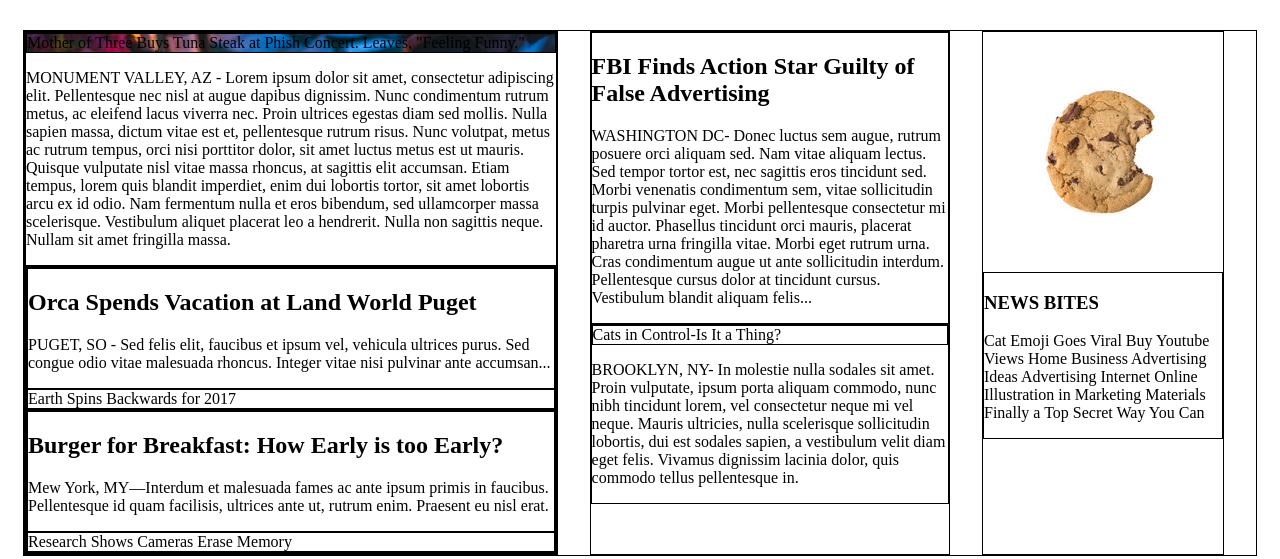
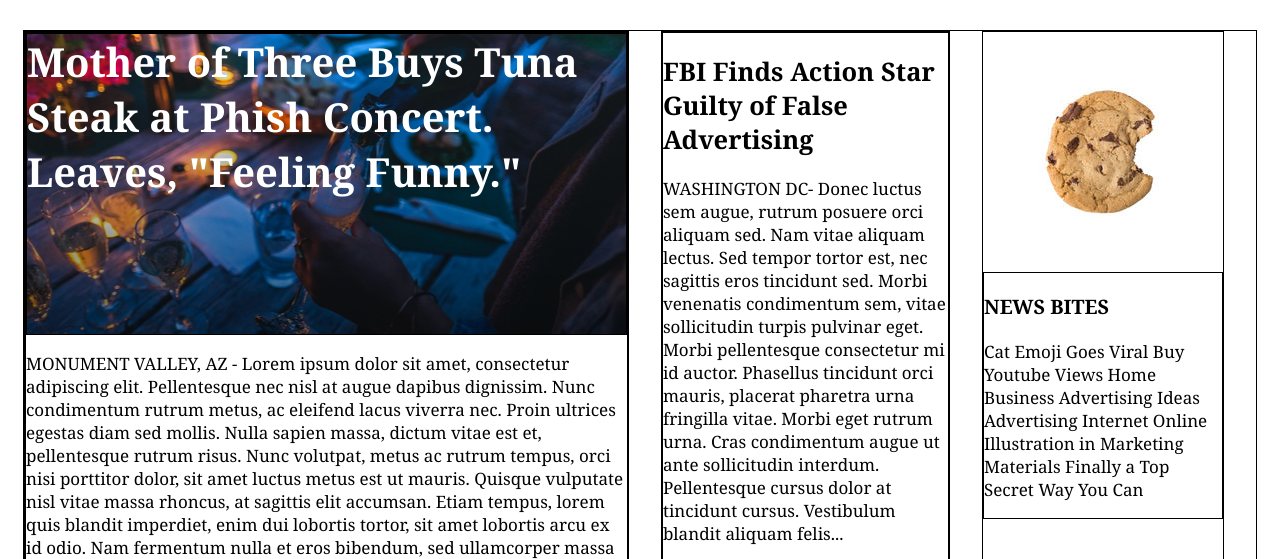
Before and after one commit to angable/my_times, a plain HTML site: page index.html in a window 1280 px wide. Shown: the part 94-653 px from the top of the page. Drawn offline with Linux system fonts and the light colour scheme.

Commit message:
Added images to content layout.

```diff
--- a/index.html
+++ b/index.html
@@ -5,6 +5,7 @@
     <title>My Times</title>
     <link href="resources/css/style.css" type="text/css" rel="stylesheet">
 </head>
+
 <body>
 
     <!-- Header Section -->
@@ -38,7 +39,7 @@
                         <h2>Orca Spends Vacation at Land World Puget</h2>
                         <p>PUGET, SO - Sed felis elit, faucibus et ipsum vel, vehicula ultrices purus. Sed congue odio vitae malesuada rhoncus. Integer vitae nisi pulvinar ante accumsan...</p>
                     </div>
-            <div class="img-content">
+                    <div class="img-content earth-backwards">
                         Earth Spins Backwards for 2017
                     </div>
                 </div>
@@ -47,7 +48,7 @@
                         <h2>Burger for Breakfast: How Early is too Early?</h2>
                         <p>Mew York, MY—Interdum et malesuada fames ac ante ipsum primis in faucibus. Pellentesque id quam facilisis, ultrices ante ut, rutrum enim. Praesent eu nisl erat.</p>
                     </div>
-            <div class="img-content">
+                    <div class="img-content camera-memory">
                         Research Shows Cameras Erase Memory
                     </div>
                 </div>
@@ -61,7 +62,7 @@
                 <p>WASHINGTON DC- Donec luctus sem augue, rutrum posuere orci aliquam sed. Nam vitae aliquam lectus. Sed tempor tortor est, nec sagittis eros tincidunt sed. Morbi venenatis condimentum sem, vitae sollicitudin turpis pulvinar eget. Morbi pellentesque consectetur mi id auctor. Phasellus tincidunt orci mauris, placerat pharetra urna fringilla vitae. Morbi eget rutrum urna. Cras condimentum augue ut ante sollicitudin interdum. Pellentesque cursus dolor at tincidunt cursus. Vestibulum blandit aliquam felis... </p>
             </div>
             <div class="story">
-          <div class="img-content">
+                <div class="img-content cat-control">
                     Cats in Control-Is It a Thing?
                 </div>
                 <p>BROOKLYN, NY- In molestie nulla sodales sit amet. Proin vulputate, ipsum porta aliquam commodo, nunc nibh tincidunt lorem, vel consectetur neque mi vel neque. Mauris ultricies, nulla scelerisque sollicitudin lobortis, dui est sodales sapien, a vestibulum velit diam eget felis. Vivamus dignissim lacinia dolor, quis commodo tellus pellentesque in. </p>
--- a/resources/css/style.css
+++ b/resources/css/style.css
@@ -1,3 +1,9 @@
+html {
+    font-family: Georgia;
+    font-size: 17px;
+    color: #000;
+}
+
 header {
     display: flex;
     align-items: center;
@@ -42,6 +48,7 @@ nav span a {
 
 
 /* Main Content Styling */
+
 .container {
     display: flex;
     position: relative;
@@ -58,15 +65,15 @@ nav span a {
     border: 1px solid black;
 }
 
-.column .large {
+.column.large {
     width: 630px;
 }
 
-.column .medium {
+.column.medium {
     width: 300px;
 }
 
-.column .small {
+.column.small {
     width: 240px;
 }
 
@@ -74,8 +81,17 @@ nav span a {
     border: 1px solid black;
 }
 
+.lead-story > .img-content {
+    font-size: 40px;
+}
+
 .img-content {
     display: flex;
+    font-family: Georgia;
+    font-size: 30px;
+    font-weight: bold;
+    color: #fff;
+    height: 300px;
     border: 1px solid black;
 }
 
@@ -98,3 +114,15 @@ nav span a {
 .news-bites {
     border: 1px solid black;
 }
+
+.img-content.earth-backwards {
+    background-image: url(../images/img-story-2.png)
+}
+
+.img-content.camera-memory {
+    background-image: url(../images/img-story-3.png)
+}
+
+.img-content.cat-control {
+    background-image: url(../images/img-story-1.png)
+}
```
Lines whose indentation alone changed are shown as unchanged.
